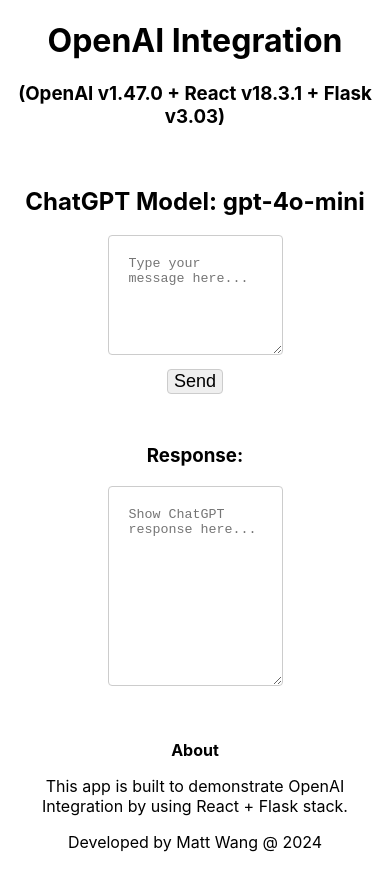
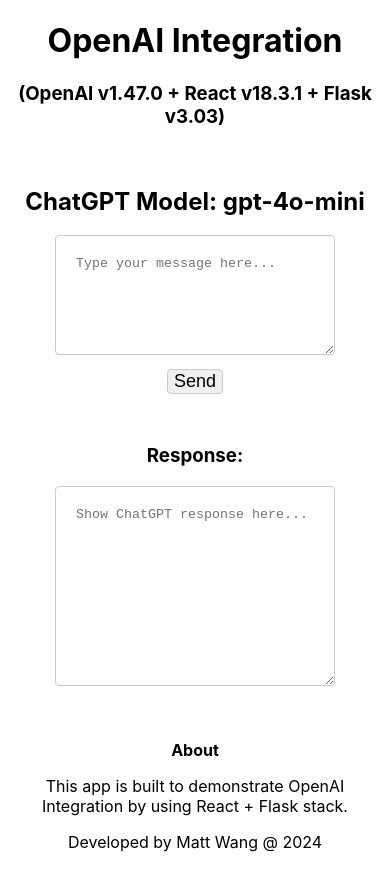
Before and after one commit to matthework/chatgpt-react, a React (Create React App) app: page / in a window 390 px wide. Built offline with nearby package versions, Linux system fonts and the light colour scheme; no server answers.

Commit message:
updated to responsive UI

```diff
--- a/src/App.css
+++ b/src/App.css
@@ -8,6 +8,13 @@
   box-sizing: border-box;
   border: 1px solid #ccc;
   border-radius: 4px;
+}
+
+/* Responsive layout */
+@media (max-width: 1200px) {
+  .App-textarea {
+    width: 80%;
+  }
 }
 
 .App-button {
```
